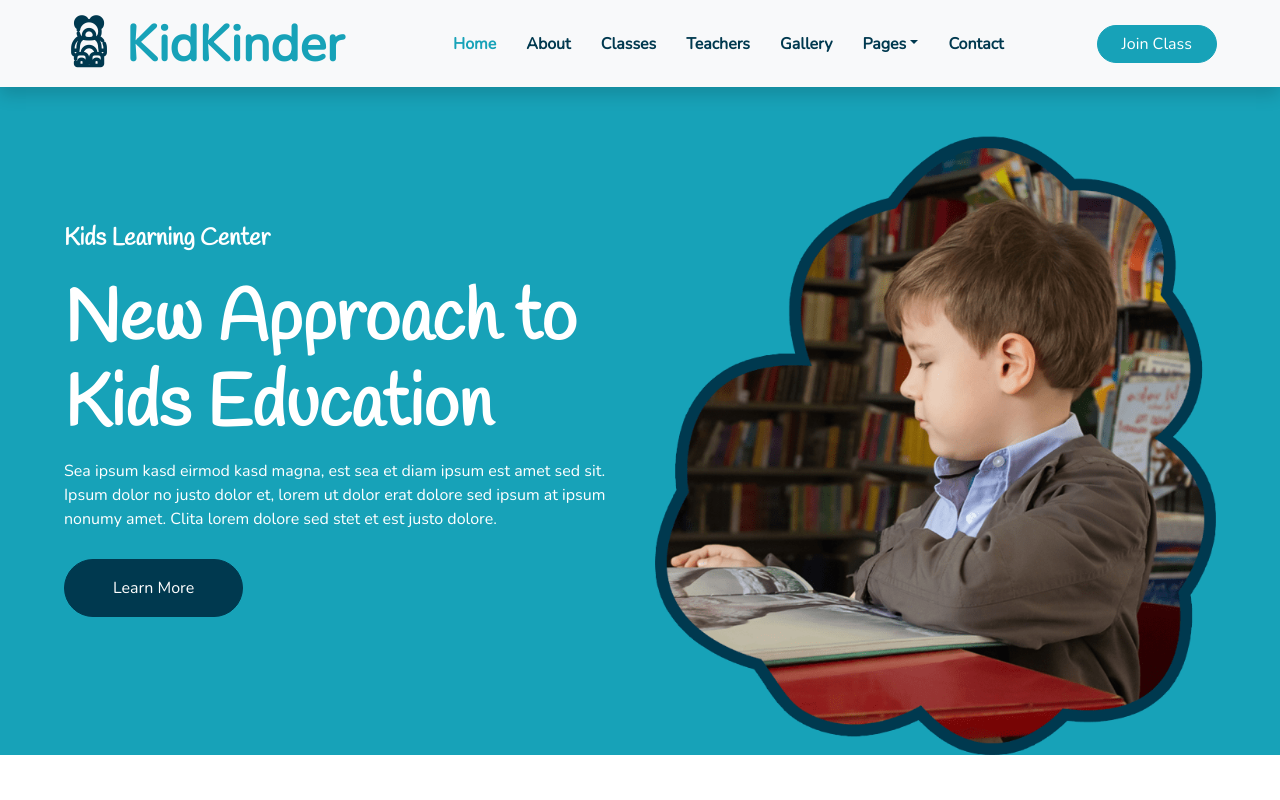
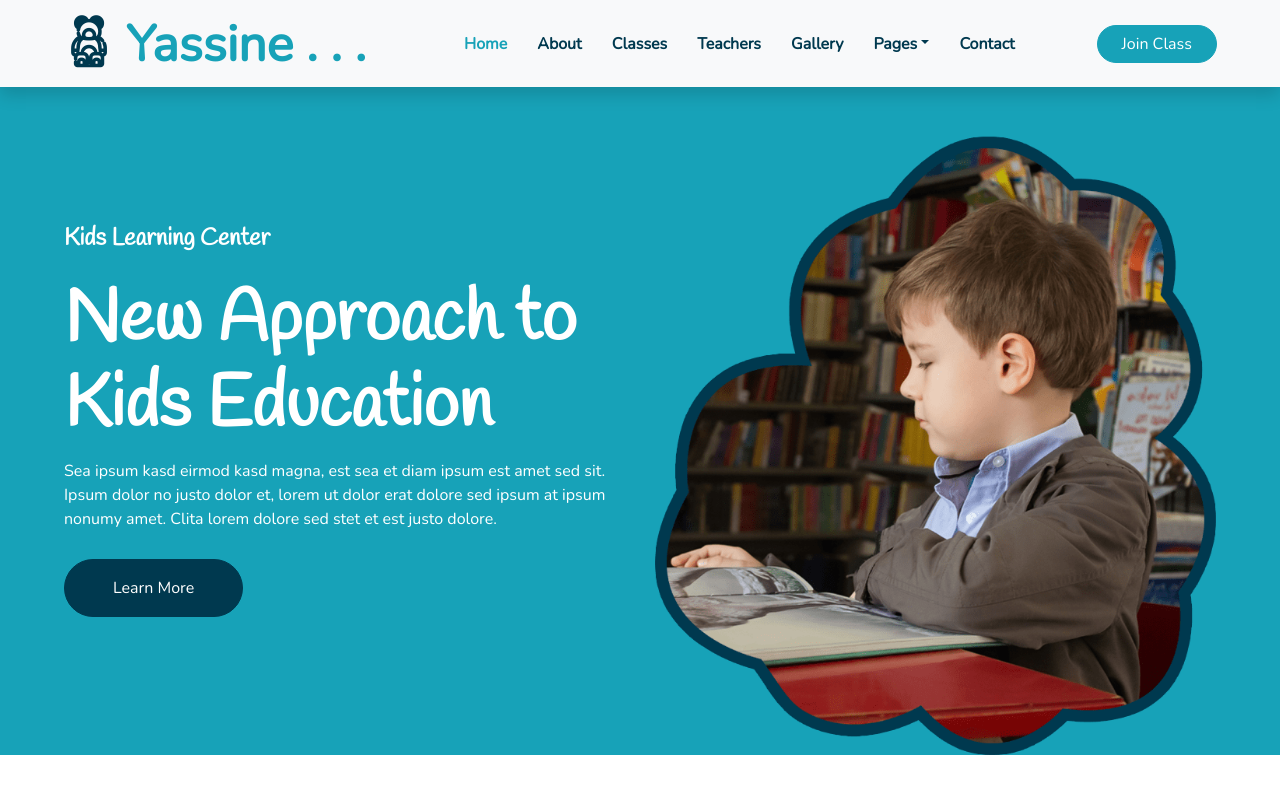
Before and after one commit to YASSINE-Younes/For-Testing, a plain HTML site: page index.html in a window 1280 px wide. Shown: the top 800 px of the page. Drawn offline with nearby package versions, Linux system fonts and the light colour scheme.

Commit message:
changer Titre NavBar

```diff
--- a/index.html
+++ b/index.html
@@ -46,7 +46,7 @@
           style="font-size: 50px"
         >
           <i class="flaticon-043-teddy-bear"></i>
-          <span class="text-primary">KidKinder</span>
+          <span class="text-primary">Yassine . . .</span>
         </a>
         <button
           type="button"
```
